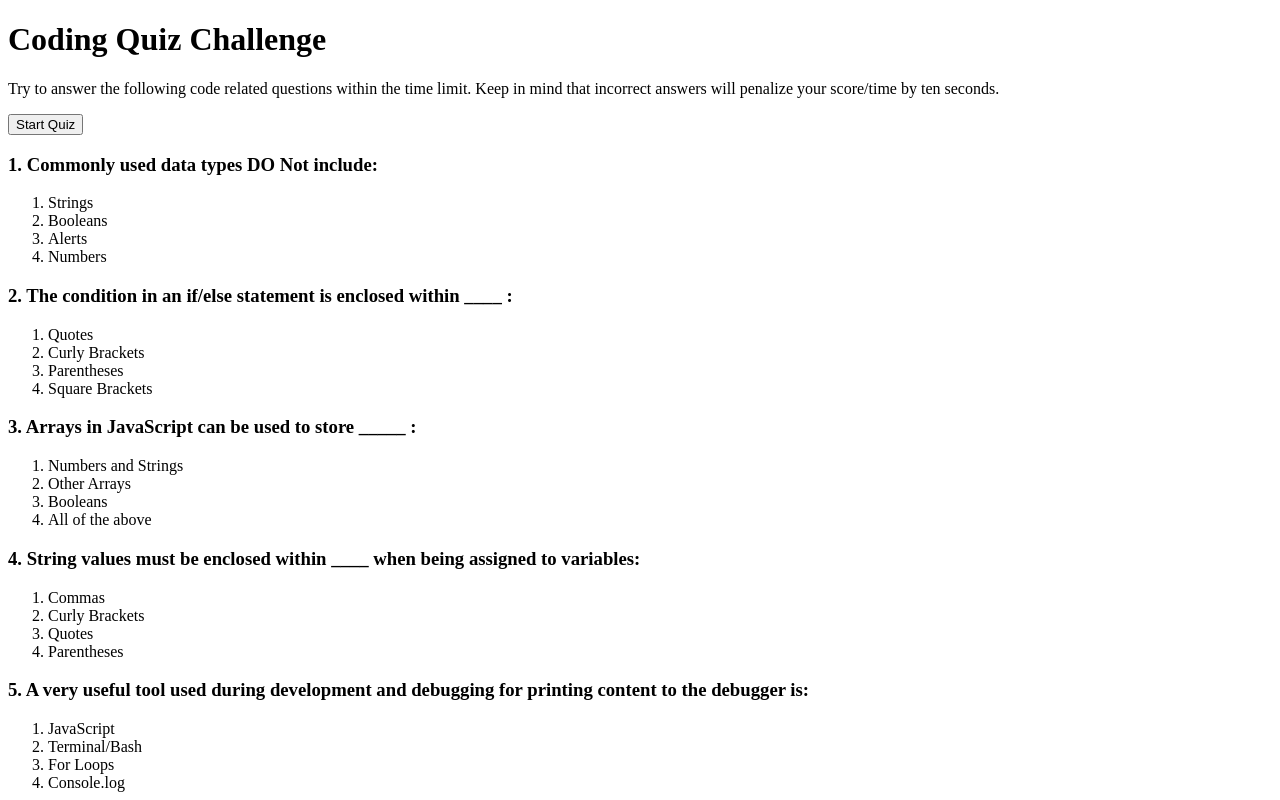
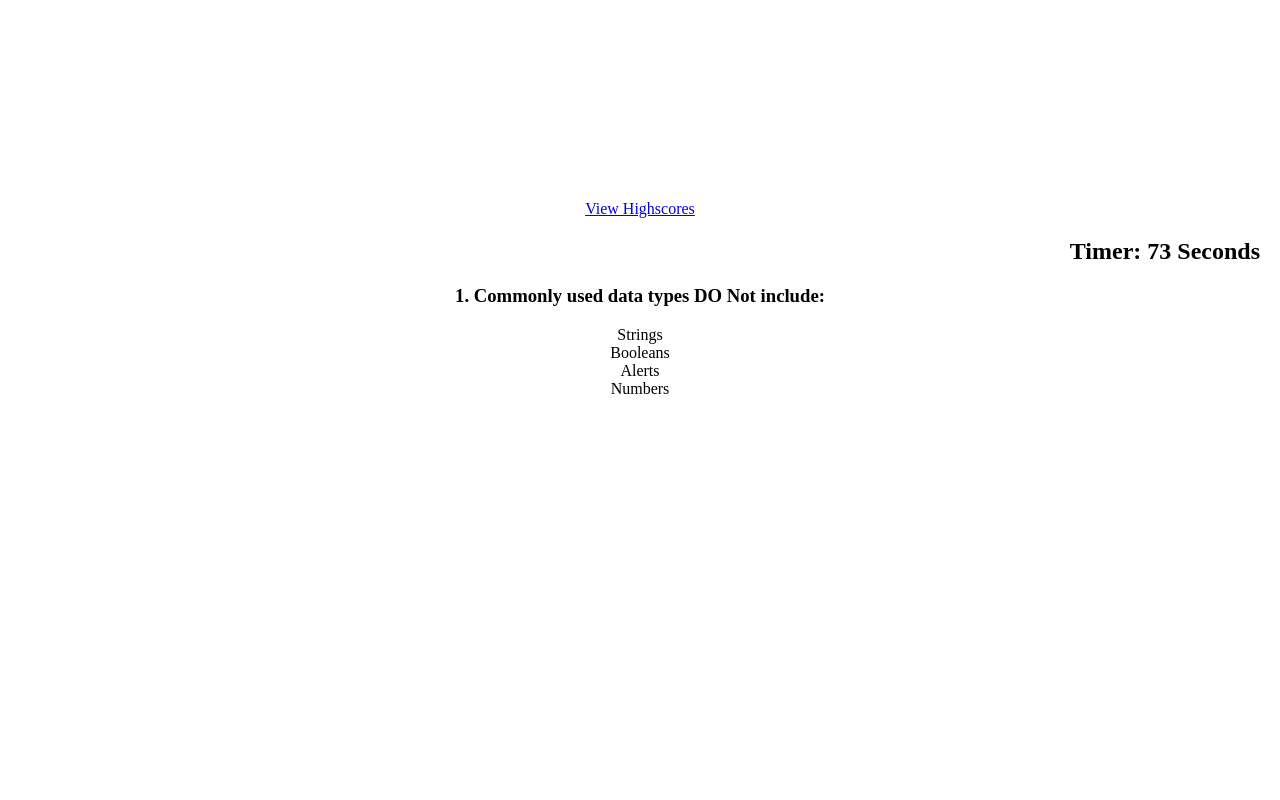
Before and after one commit to cgranata-37P/Code-Quiz, a plain HTML site: page index.html in a window 1280 px wide. Both pictures are taken after a click on the button "Start Quiz". Shown: the top 800 px of the page. Drawn offline with Linux system fonts and the light colour scheme.

Commit message:
Updated JavaScript

```diff
--- a/index.html
+++ b/index.html
@@ -1,5 +1,6 @@
 <!DOCTYPE html>
 <html lang="en">
+
 <head>
     <meta charset="UTF-8">
     <meta http-equiv="X-UA-Compatible" content="IE=edge">
@@ -7,75 +8,38 @@
     <link rel="stylesheet" href="style.css" />
     <title>Code Quiz</title>
 </head>
+
 <body>
 
+    <header>
+        <a href="highscores.html">View Highscores</a>
+        <h2 class="time" style="text-align:right;"></h2>
+    </header>
+
+    <section id="start-container">
         <h1>Coding Quiz Challenge</h1>
-        <p><span>Try to answer the following code related questions within the time limit. Keep in mind that incorrect answers will penalize your score/time by ten seconds.</span>
+        <p><span>Try to answer the following code related questions within the time limit.<br> Keep in mind that incorrect answers will penalize your score/time by ten seconds.</span>
         </p>
 
         <button id="start">Start Quiz</button>
+    </section>
 
-    <section class="question-container">
+    <section id="question-container" class="hide">
 
-        <div id="question-1">
-            <h3>1. Commonly used data types DO Not include:</h3>
-                <ol>
-                    <li>Strings</li>
-                    <li>Booleans</li>
-                    <li>Alerts</li>
-                    <li>Numbers</li>
-                </ol>
+        <div id="question-box">
+            <h3 id="question-h3"></h3>
+            <div id="choices"></div>
         </div>
 
-        <div id="question-2">
-            <h3>2. The condition in an if/else statement is enclosed within  ____ :</h3>
-                <ol>
-                    <li>Quotes</li>
-                    <li>Curly Brackets</li>
-                    <li>Parentheses</li>
-                    <li>Square Brackets</li>
-                </ol>
-        </div>
-
-        <div id="question-3">
-            <h3>3. Arrays in JavaScript can be used to store  _____ :</h3>
-                <ol>
-                    <li>Numbers and Strings</li>
-                    <li>Other Arrays</li>
-                    <li>Booleans</li>
-                    <li>All of the above</li>
-                </ol>
-        </div>
-
-        <div id="question-4">
-            <h3>4. String values must be enclosed within ____ when being assigned to variables:</h3>
-                <ol>
-                    <li>Commas</li>
-                    <li>Curly Brackets</li>
-                    <li>Quotes</li>
-                    <li>Parentheses</li>
-                </ol>
-        </div>
-
-        <div id="question-5">
-            <h3>5. A very useful tool used during development and debugging for printing content to the debugger is:</h3>
-                <ol>
-                    <li>JavaScript</li>
-                    <li>Terminal/Bash</li>
-                    <li>For Loops</li>
-                    <li>Console.log</li>
-                </ol>
-        </div>
     </section>
 
-    <section class="finished-container">
+    <section id="finished-container" class="hide">
         <div id="done">
             <h3>All done!</h3>
-            <h3>Your final score is  ____</h3>
+            <h3>Your final score is <span id="final-score"></span></h3>
             <h3>Enter Initials</h3>
             <textarea></textarea>
         </div>
-    </section>
         <button id="submit">Submit</button>
 
         <section class="high-scores">
@@ -85,8 +49,11 @@
             </div>
         </section>
         <button id="go-back">Go Back</button><button id="clear">Highscores</button>
+    </section>
+
 
 
     <script src="script.js"></script>
 </body>
+
 </html>
--- a/script.js
+++ b/script.js
@@ -1,7 +1,7 @@
-// console.log("Welcome!")
+
 
 // GIVEN I am taking a code quiz
-// WHEN I click the start button //Add event listener
+// WHEN I click the start button
 // THEN a timer starts and I am presented with a question
 
 
@@ -19,3 +19,156 @@
 
 // WHEN the game is over
 // THEN I can save my initials and my score
+
+
+// Declare global variables
+var questionContainer = document.getElementById("question-container");
+
+var startContainer = document.getElementById("start-container");
+
+var startButton = document.getElementById("start");
+
+var time = document.querySelector(".time");
+
+
+
+var secondsLeft = 75;
+
+function setTime() {
+    // Sets interval in variable
+    var timerInterval = setInterval(function () {
+        secondsLeft--;
+        time.textContent = "Timer: " + secondsLeft + " Seconds";
+
+        if (secondsLeft === 0) {
+            // Stops execution of action at set interval
+            clearInterval(timerInterval);
+            // Calls function to create and append image
+
+        }
+
+    }, 1000);
+}
+
+startButton.onclick = startQuiz;
+var questionIndex = 0;
+function startQuiz() {
+    // Hide start screen
+    //variable.setAttribute("class", "hide")
+    startContainer.setAttribute("class", "hide")
+    questionContainer.setAttribute("class", "show")
+    //Unhide Question screen
+    // for (let i = 0; i < questions.length; i++) {
+        // map question object's data to html #question-box & #choices
+        document.getElementById("question-h3").innerHTML = questions[questionIndex].question;
+        questions[questionIndex].choices.forEach((choice) => {
+        document.getElementById("choices").innerHTML += choice + "<br/>"
+        });
+        //pause for loop while awaiting user input/answer
+
+        // if statement checking if user made a selection
+        //if selection is correct, then run next loop iteration to change question
+
+    // }
+
+
+    //removeAttribute
+
+
+    // Kick off the timer
+    setTime()
+
+    // Get a question
+
+    getQuestion();
+
+
+}
+
+function getQuestion() {
+    // get a question from the question array
+
+    // update both question and question choices from array
+
+    // clear out old question
+
+    //loop over the choices of the question
+
+    // click listener for each choice for the correct answer
+    //variable.onclick = choosingAnswer;
+}
+
+
+function choosingAnswer() {
+    //if statement to check if they choose correct answer
+
+    //if incorrect deduct time from time
+
+
+    //Display correct or incorrect depending on answer
+
+    //Move onto next question
+
+    //if time runs out, stop quiz
+
+    //if questions run out, stop quiz
+
+}
+
+function quizOver() {
+
+    //final score == final time
+
+    //stop the timer
+
+    // hide the question screen
+
+    //unhide end screen
+
+}
+
+
+var questions = [
+    {
+        question: "1. Commonly used data types DO Not include:",
+        choices: [
+            "Strings", "Booleans", "Alerts", "Numbers"
+        ],
+        answer: "Alerts",
+        isSelected: true // changes to false is user answers question, and the selection matches the answer property inside object
+    },
+
+    {
+        question: "2. The condition in an if/else statement is enclosed within ____ when being assigned to variables:",
+        choices: [
+            "Quotes", "Curly brackets", "Parentheses", "Square brackets"
+        ],
+        answer: "Parentheses",
+        isSelected: false // changes to true is user answers question, and the selection matches the answer property inside object
+
+    },
+
+    {
+        question: "3. Arrays in JavaScript can be used to store ____:",
+        choices: [
+            "Numbers and Strings", "Other Arrays", "Booleans", "All the above"
+        ],
+        answer: "All the above"
+    },
+
+    {
+        question: "4. String values must be enclosed within ____ when being assigned to variables:",
+        choices: [
+            "Commas", "Curly Brackets", "Quotes", "Parentheses"
+        ],
+        answer: "Quotes"
+    },
+
+    {
+        question: "5. A very useful tool used during development and debugging for printing content to the debugger is:",
+        choices: [
+            "JavaScript", "Terminal/Bash", "for loops", "console.log"
+        ],
+        answer: "console.log"
+    }
+]
--- a/style.css
+++ b/style.css
@@ -0,0 +1,12 @@
+body {
+    margin:200px 20px;
+    text-align: center;
+}
+
+p {
+
+}
+
+.hide {
+    display: none;
+}
```
Lines whose indentation alone changed are shown as unchanged.
